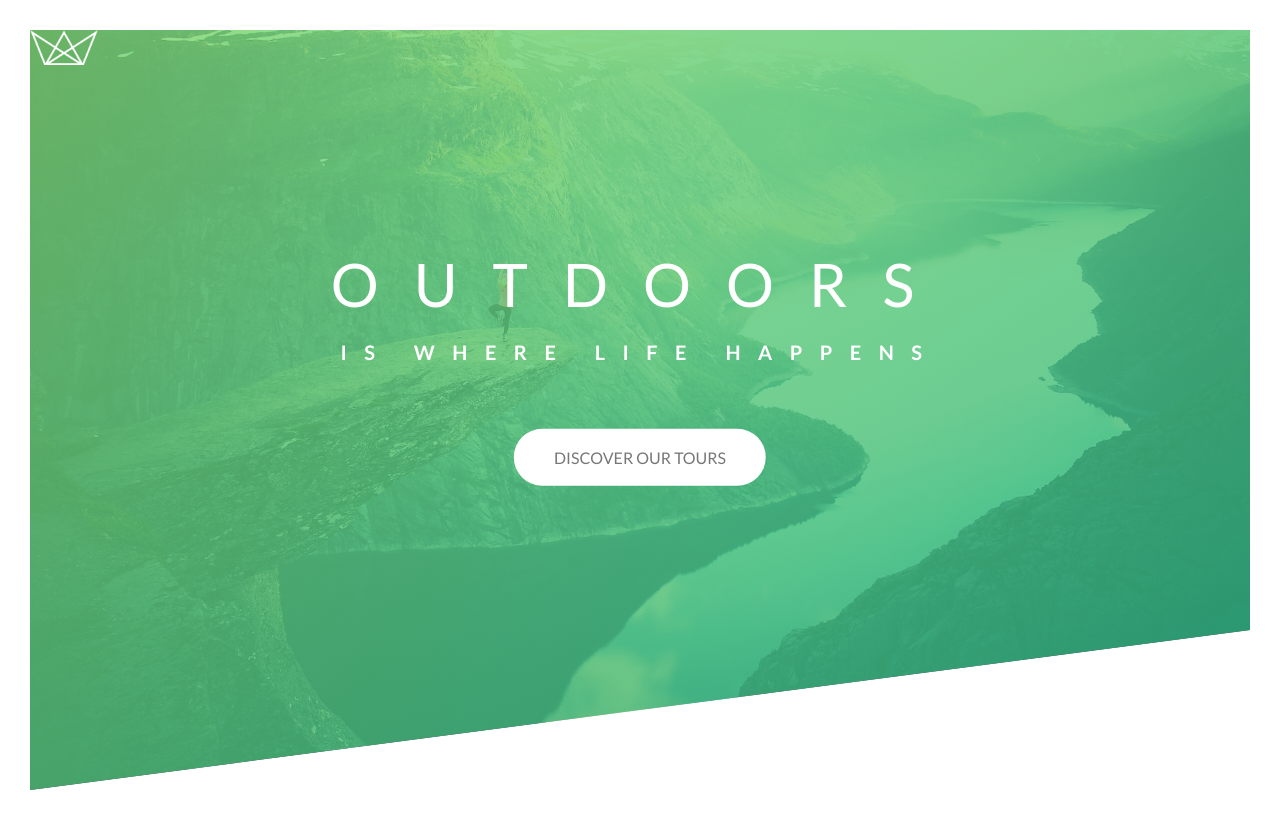
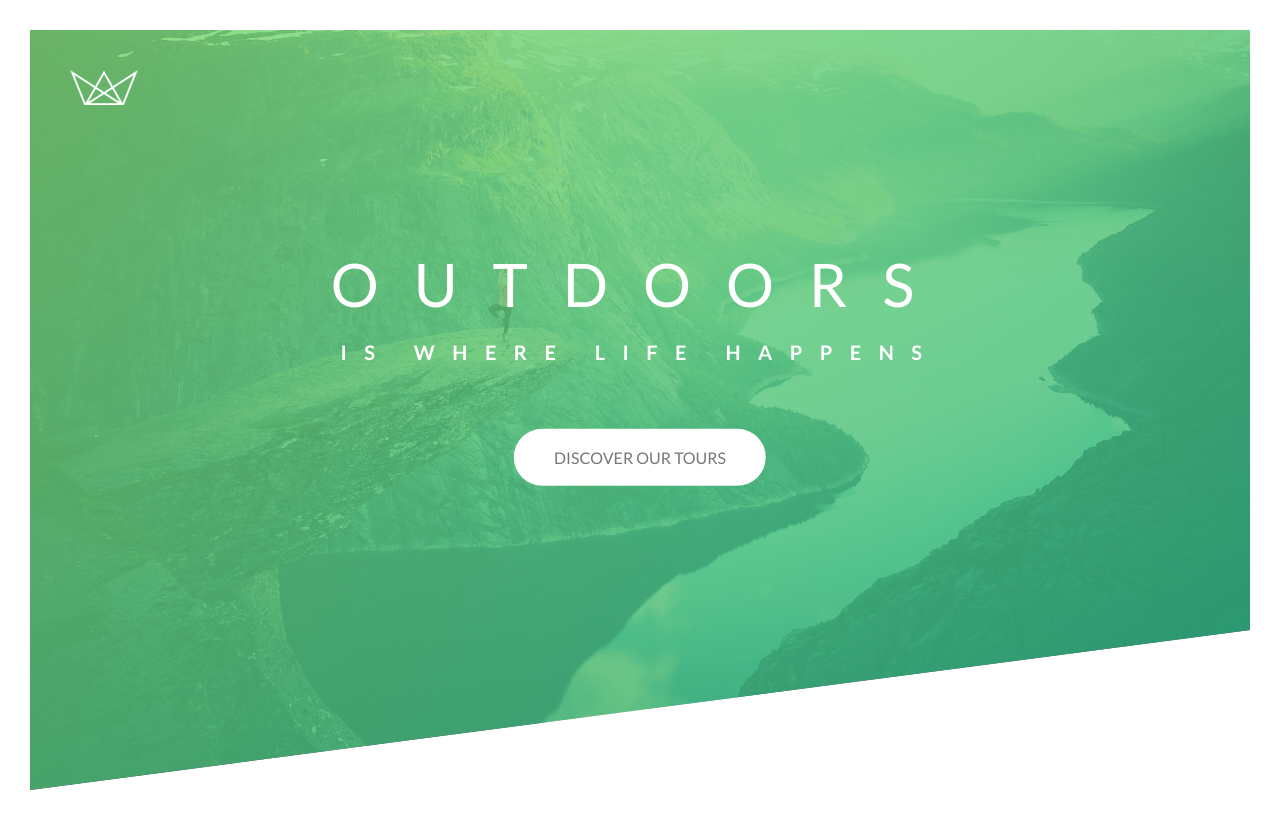
Before and after one commit to nfo94/advanced-css-sass, a plain HTML site: page Natours/starter/index.html in a window 1280 px wide. Drawn offline with Linux system fonts and the light colour scheme.

Commit message:
Atualizando

```diff
--- a/Natours/starter/css/style.css
+++ b/Natours/starter/css/style.css
@@ -43,7 +43,7 @@ body{
   position: relative;
 }
 
-.header__lobo-box{
+.header__logo-box{
   position: absolute;
   top: 4rem;
   left: 4rem;
```
